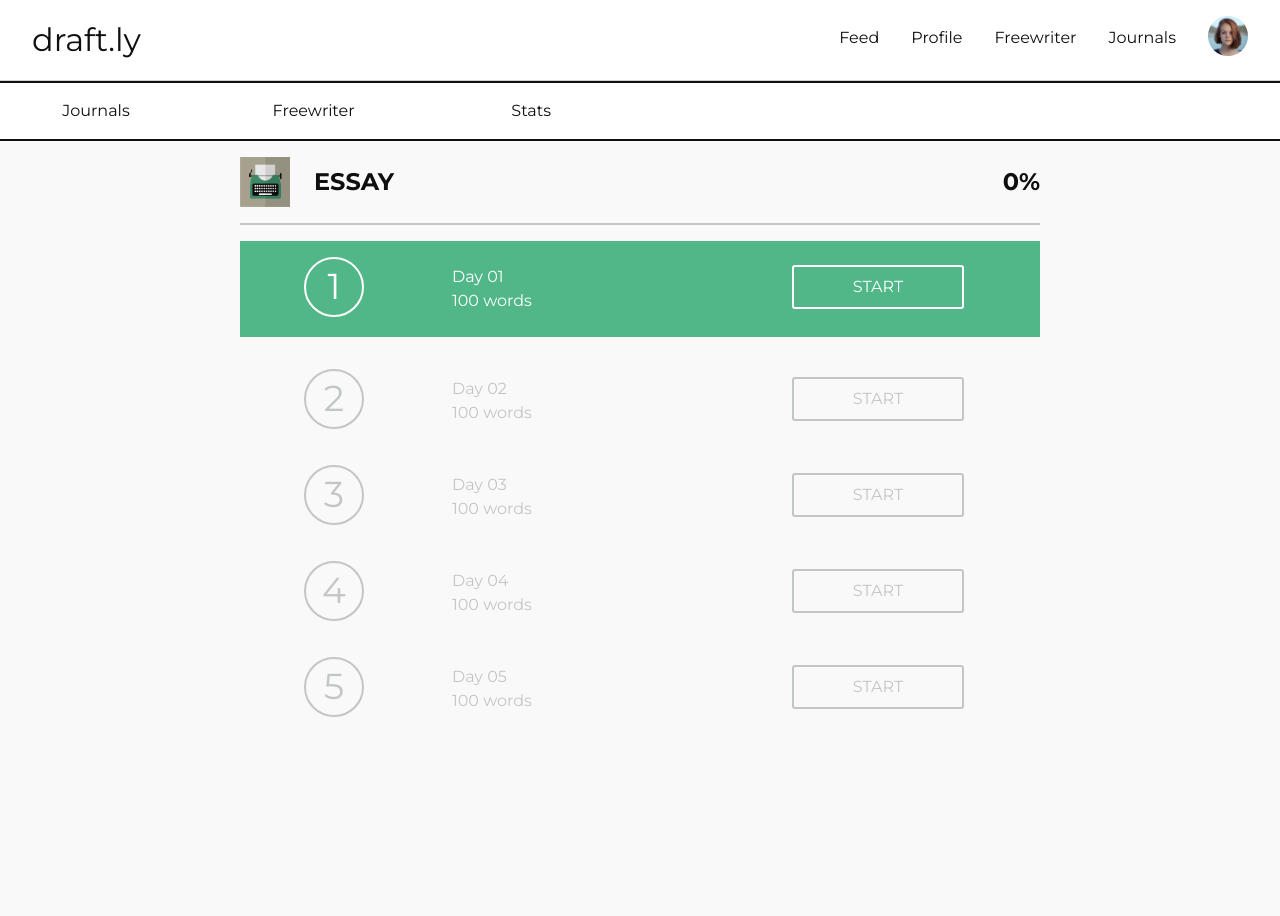
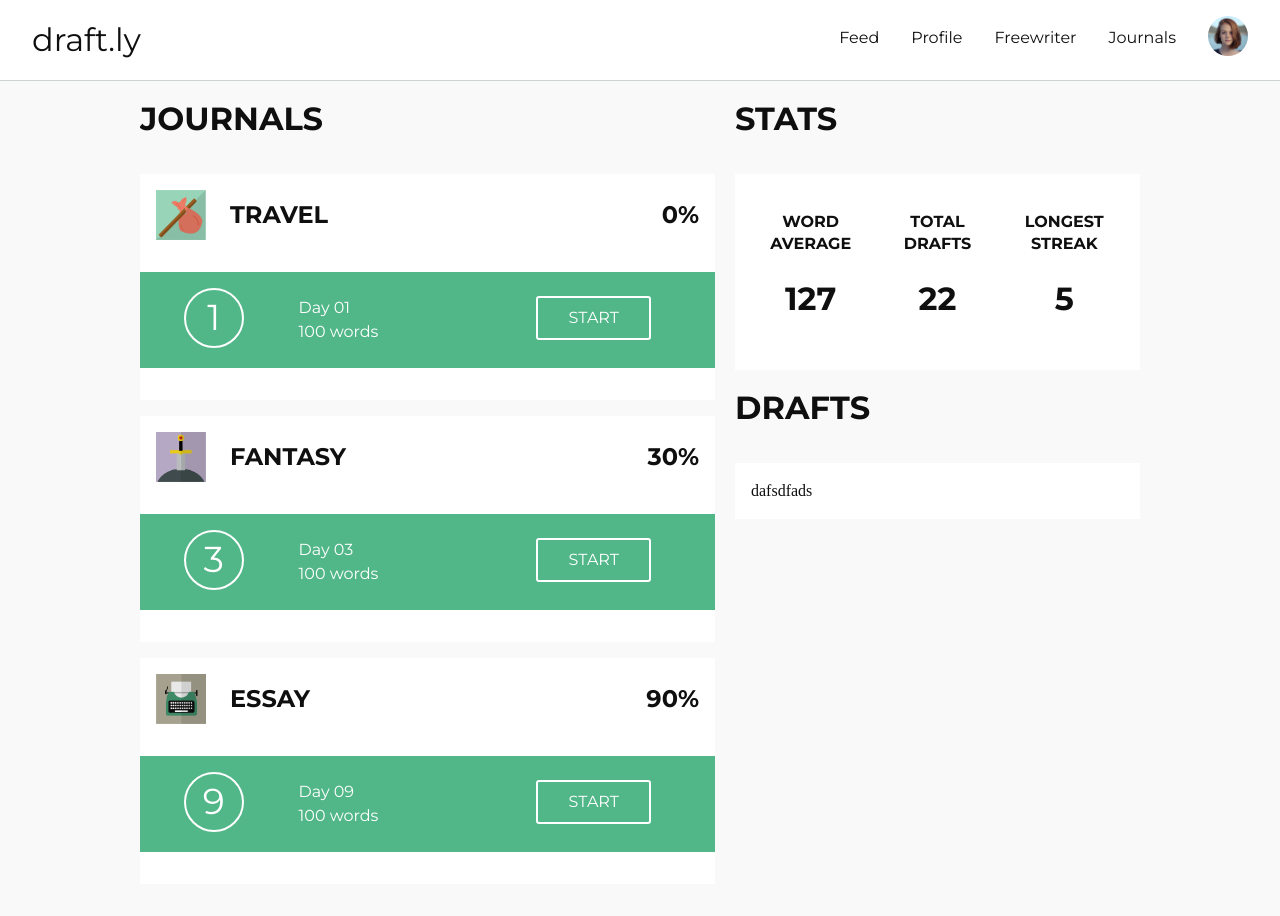
Before and after one commit to davidpowellme/draftly, a Jekyll site: the page built from index.html, in a window 1280 px wide. Built offline with Jekyll 4.4.1, drawn with Linux system fonts in a browser that asks for light colours; nearby versions of some CDN libraries.

Commit message:
dashboard page

```diff
--- a/_layouts/dash.html
+++ b/_layouts/dash.html
@@ -7,19 +7,8 @@
 
     {% include header.html %}
 
-    <nav class="sub-nav">
-      <div class="col-sm-4 col-md-2 col-lg-2">
-        <a href="#">Journals</a>
-      </div>
-      <div class="col-sm-4 col-md-2 col-lg-2">
-        <a href="#">Freewriter</a>
-      </div>
-      <div class="col-sm-4 col-md-2 col-lg-2">
-        <a href="#">Stats</a>
-      </div>
-    </nav>
     <div class="page-content">
-      <div class="wrapper">
+      <div class="wrapper dash" id="dash-journals">
         {{ content }}
       </div>
     </div>
--- a/_sass/_global.scss
+++ b/_sass/_global.scss
@@ -48,6 +48,10 @@
 	max-width: 800px;
 	overflow: hidden;
 	width: 90%;
+}
+
+.page-content .dash {
+	max-width: 1000px;
 }
 
 .caption {
@@ -711,3 +715,59 @@
 		float: left;
 	}
 }
+
+//DASHBOARD
+
+#dash-journals {
+
+	h1 {
+		margin: 0 0 1em 0;
+	}
+
+	section,
+	aside section {
+		background: $color-light;
+		margin-bottom: 1em;
+		padding: 1em;
+
+		.active {
+		background: $color-accent;
+		color: $color-light;
+		margin: 1em -1em;
+		padding: 1em 0.5em;
+
+		article:first-child div {border-color: $color-light;}
+	}
+	}
+
+	aside section {
+		margin-bottom: 1em;
+	}
+
+	//DIFFERENT PICTURES
+
+	.title-wrapper {
+		border-bottom: none;
+	}
+	.title-cat {
+		background: url(../images/travel.png) 0 0 no-repeat;
+		background-size: cover;
+	}
+
+	.second {
+		background: url(../images/fantasy.png) 0 0 no-repeat;
+		background-size: cover;
+	}
+	.third {
+		background: url(../images/essay.png) 0 0 no-repeat;
+		background-size: cover;
+	}
+
+	//STATS
+
+	.stats {
+		text-align: center;
+	}
+
+
+}
--- a/index.html
+++ b/index.html
@@ -2,13 +2,14 @@
 layout: dash
 ---
 
-
+<main class="col-sm-12 col-md-12 col-lg-7">
+	<h1>Journals</h1>
+	<section>
 	    <div class="title-wrapper">
 	        <div class="title-cat"></div>
-	<h2><span>Essay</span> <span>0%</span></h2>
+	        <h2><span>Travel</span> <span>0%</span></h2>
 	    </div>
-
-<main class="prompt-list">
+	    <div class="prompt-list">
 	        <section class="active">
 	            <article class="col-sm-3 col-md-3 col-lg-3">
 	                <div>1</div>
@@ -21,19 +22,17 @@
 	                <a href="../day/" class="btn light">Start</a>
 	            </article>
 	        </section>
+	    </div>
+	</section>
+
+		<!-- NEW JOURNAL -->
 	<section>
-		<article class="col-sm-3 col-md-3 col-lg-3">
-			<div>2</div>
-		</article>
-		<article class="col-sm-5 col-md-5 col-lg-5">
-			<div>Day 02</div>
-			<div>100 words</div>
-		</article>
-		<article class="col-sm-4 col-md-3 col-lg-3">
-			<a href="#" class="btn locked">Start</a>
-		</article>
-	</section>
-	<section>
+		<div class="title-wrapper">
+	        <div class="title-cat second"></div>
+	        <h2><span>Fantasy</span> <span>30%</span></h2>
+    	</div>
+	    <div class="prompt-list">
+	        <section class="active">
 	            <article class="col-sm-3 col-md-3 col-lg-3">
 	                <div>3</div>
 	            </article>
@@ -42,32 +41,52 @@
 	                <div>100 words</div>
 	            </article>
 	            <article class="col-sm-4 col-md-3 col-lg-3">
-			<a href="#" class="btn locked">Start</a>
+	                <a href="../day/" class="btn light">Start</a>
 	            </article>
 	        </section>
+	    </div>
+	</section>
+        <!-- NEW JOURNAL -->
 	<section>
+	    <div class="title-wrapper">
+	        <div class="title-cat third"></div>
+	        <h2><span>Essay</span> <span>90%</span></h2>
+	    </div>
+	    <div class="prompt-list">
+	        <section class="active">
 	            <article class="col-sm-3 col-md-3 col-lg-3">
-			<div>4</div>
+	                <div>9</div>
 	            </article>
 	            <article class="col-sm-5 col-md-5 col-lg-5">
-			<div>Day 04</div>
+	                <div>Day 09</div>
 	                <div>100 words</div>
 	            </article>
 	            <article class="col-sm-4 col-md-3 col-lg-3">
-			<a href="#" class="btn locked">Start</a>
+	                <a href="../day/" class="btn light">Start</a>
 	            </article>
 	        </section>
-	<section>
-		<article class="col-sm-3 col-md-3 col-lg-3">
-			<div>5</div>
+	    </div>
+	</section>
+</main>
+
+<aside class="col-sm-12 col-md-12 col-lg-5">
+	<h1>Stats</h1>
+	<section class="stats">
+		<article class="col-sm-4 col-md-4 col-lg-4">
+			<h4>Word<br>Average</h4>
+			<h1>127</h1>
 		</article>
-		<article class="col-sm-5 col-md-5 col-lg-5">
-			<div>Day 05</div>
-			<div>100 words</div>
+		<article class="col-sm-4 col-md-4 col-lg-4">
+			<h4>Total<br>Drafts</h4>
+			<h1>22</h1>
 		</article>
-		<article class="col-sm-4 col-md-3 col-lg-3">
-			<a href="#" class="btn locked">Start</a>
+		<article class="col-sm-4 col-md-4 col-lg-4">
+			<h4>Longest<br>Streak</h4>
+			<h1>5</h1>
 		</article>
 	</section>
-
-</main>
+	<h1>Drafts</h1>
+	<section>
+	dafsdfads
+	</section>
+</aside>
```
Also changed, not shown: _includes/footer.html (+9 -5 lines). Lines whose indentation alone changed are shown as unchanged.
